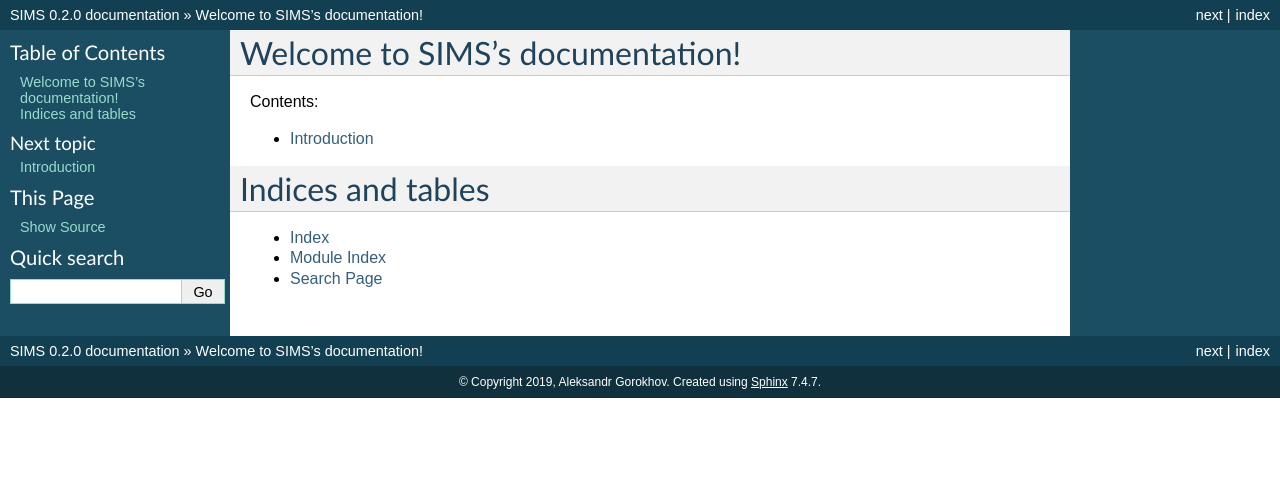
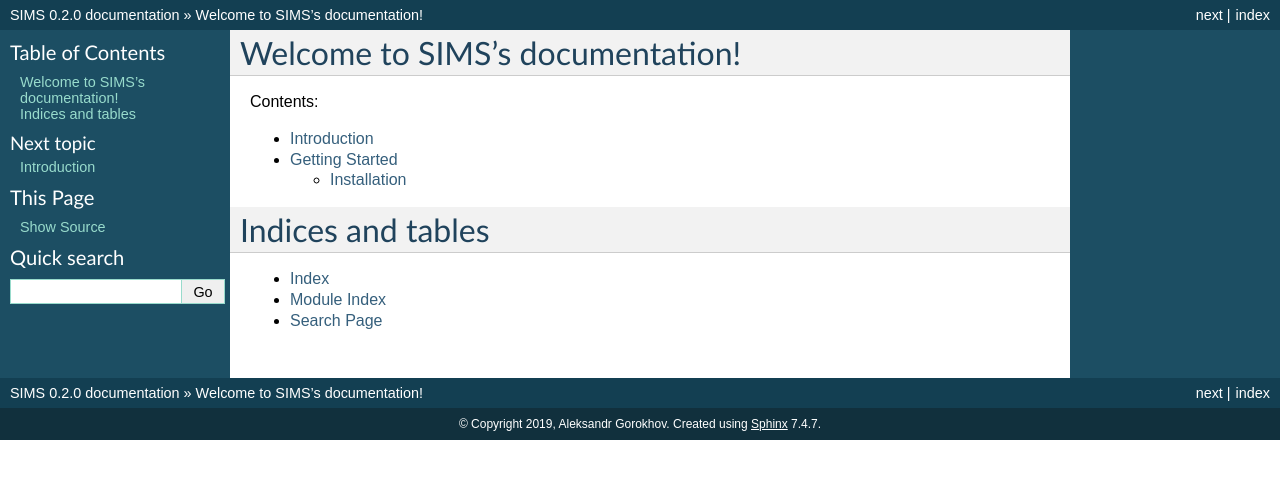
Before and after one commit to AleNriG/SIMS, a Sphinx documentation site: the page built from docs/index.rst, in a window 1280 px wide. Shown: the top 479 px of the page. Built offline with Sphinx 7.4.7, drawn with Linux system fonts in a browser that asks for light colours.

Commit message:
Add new rst-file to index.rst

```diff
--- a/docs/index.rst
+++ b/docs/index.rst
@@ -11,6 +11,7 @@ Welcome to SIMS's documentation!
    :caption: Contents:
 
    rst/introduction
+   rst/getting_started
 
 
 
```
